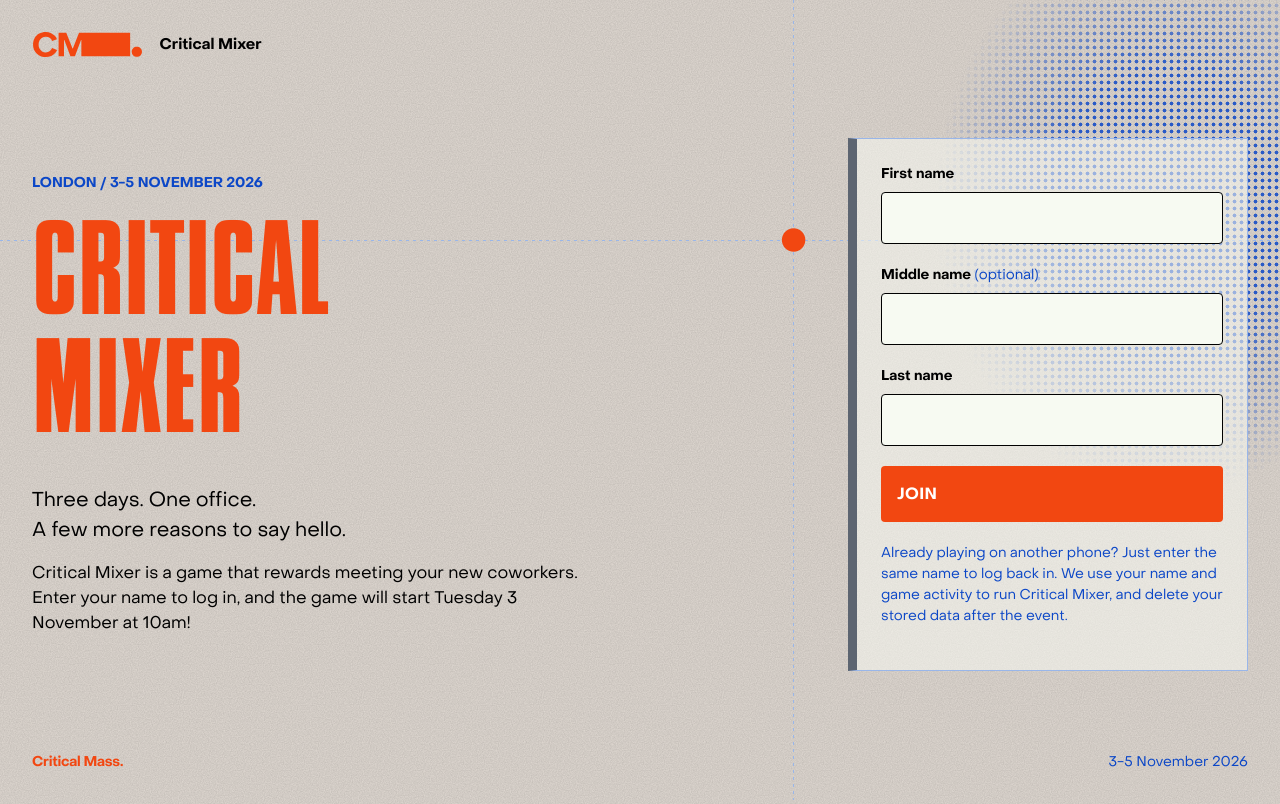
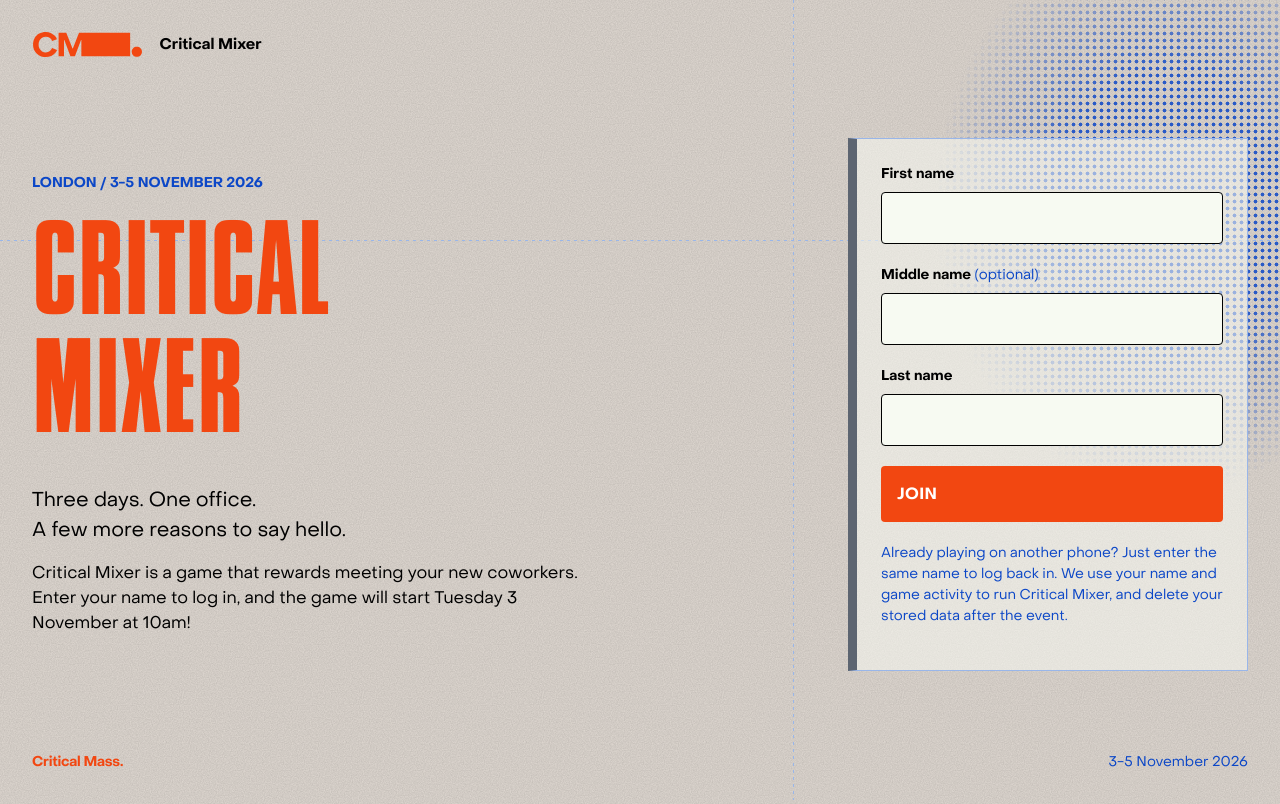
Before and after one commit to joshuaj-criticalmass/critical-mixer, a Next.js app: page / in a window 1280 px wide. Built offline with nearby package versions, Linux system fonts and the light colour scheme.

Commit message:
design: remove background guide dot

```diff
--- a/src/app/globals.css
+++ b/src/app/globals.css
@@ -81,7 +81,7 @@ body {
   padding: 2rem;
 }
 
-/* Construction guides with the CM dot at their intersection. */
+/* Construction guides. */
 .page-shell::before {
   position: fixed;
   z-index: -1;
@@ -89,11 +89,6 @@ body {
   content: "";
   pointer-events: none;
   background:
-    radial-gradient(
-      circle at var(--guide-x) var(--guide-y),
-      var(--color-primary) 0 0.7rem,
-      transparent calc(0.7rem + 1px)
-    ),
     repeating-linear-gradient(to bottom, var(--color-guide) 0 3px, transparent 3px 7px)
       var(--guide-x) 0 / 1px 100% no-repeat,
     repeating-linear-gradient(to right, var(--color-guide) 0 3px, transparent 3px 7px)
```
Also changed, not shown: 1 other file (tests, documents, lock files or other folders).
